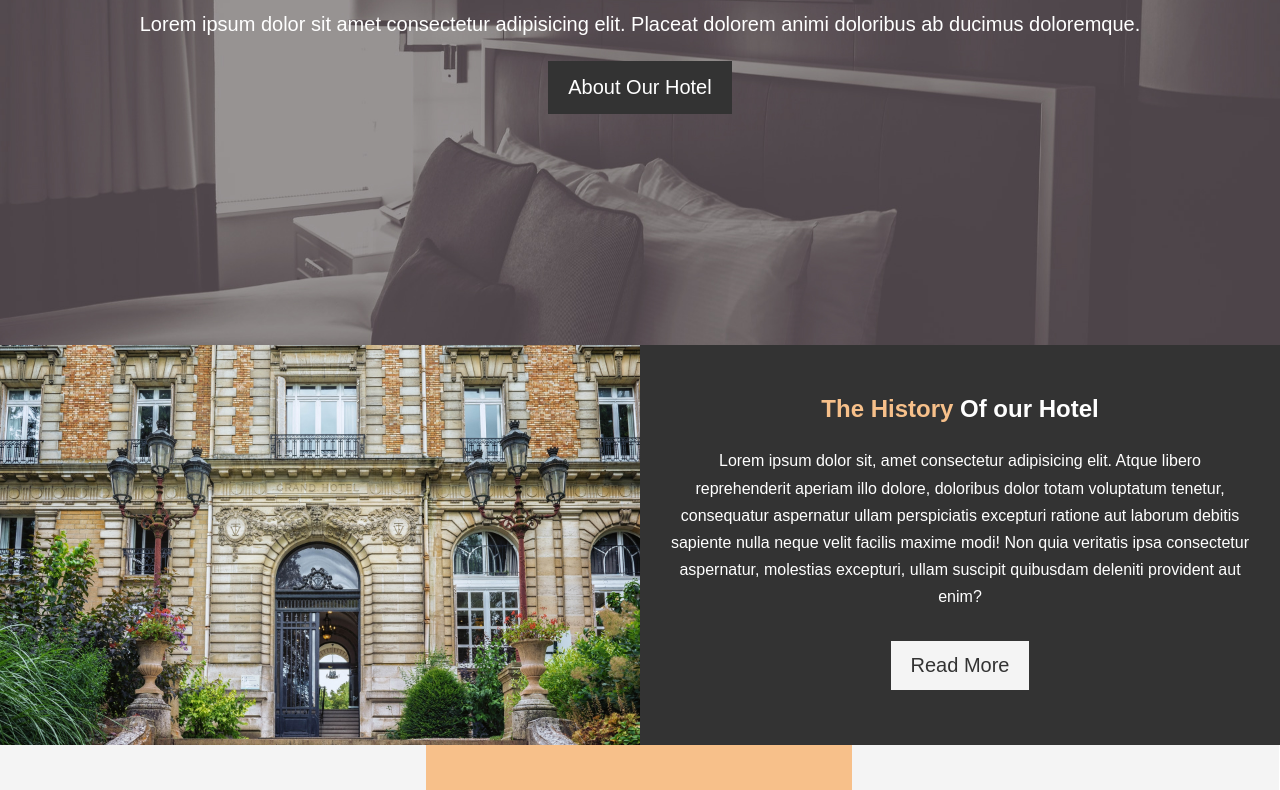
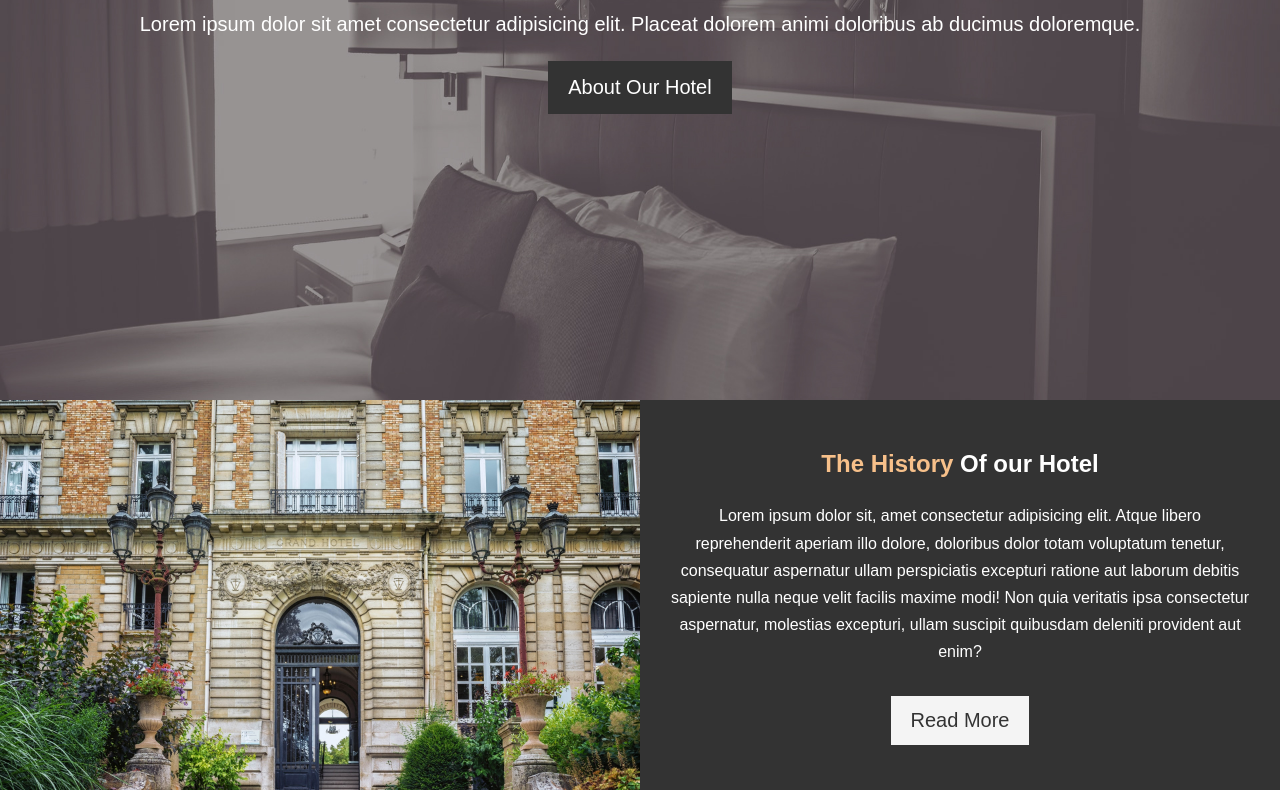
Before and after one commit to dev98s/Hotel-Website, a plain HTML site: page index.html in a window 1280 px wide. Shown: the part 322-1112 px from the top of the page. Drawn offline with Linux system fonts and the light colour scheme.

Commit message:
Change showcase height to make home page look better

```diff
--- a/css/style.css
+++ b/css/style.css
@@ -113,7 +113,7 @@ a {
 
 #showcase {
     background: url("../img/showcase.jpg") no-repeat center center/cover;
-    height: 600px;
+    height: 655px;
 }
 
 #showcase .container {
```
